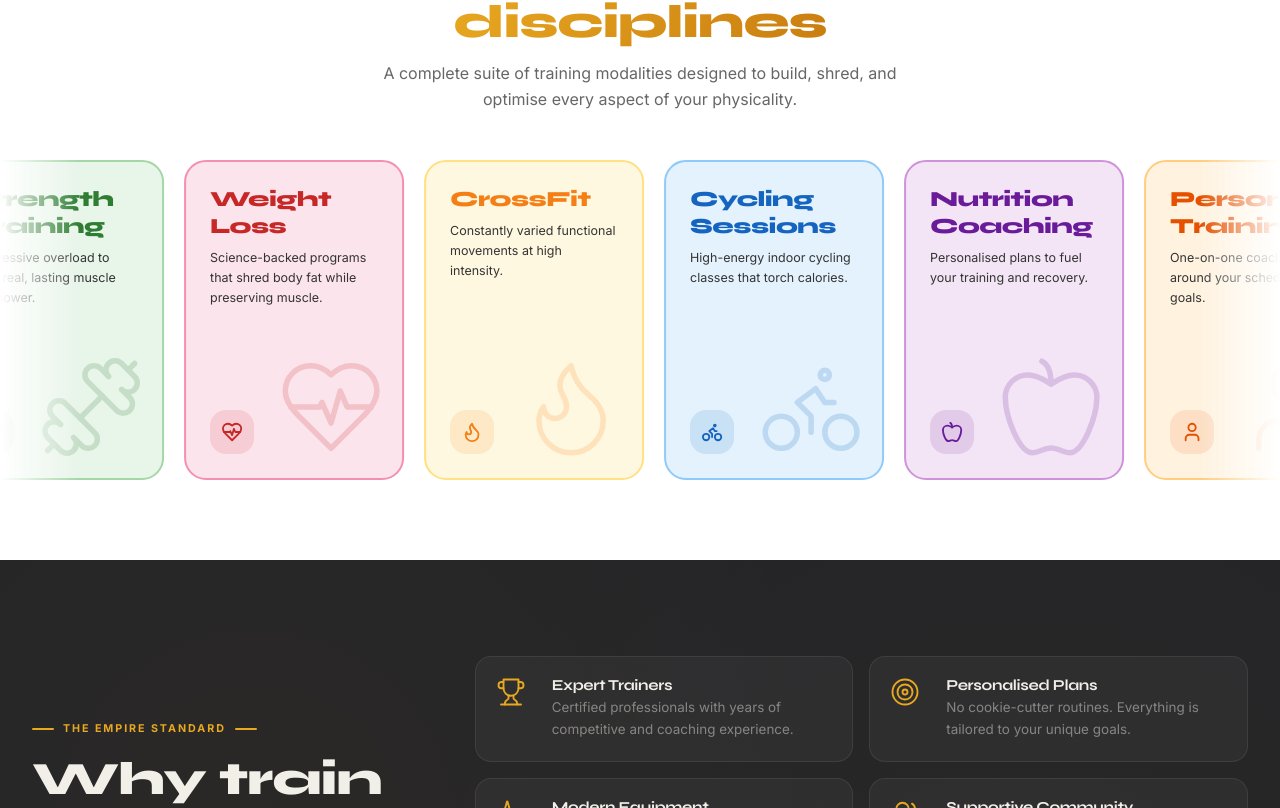
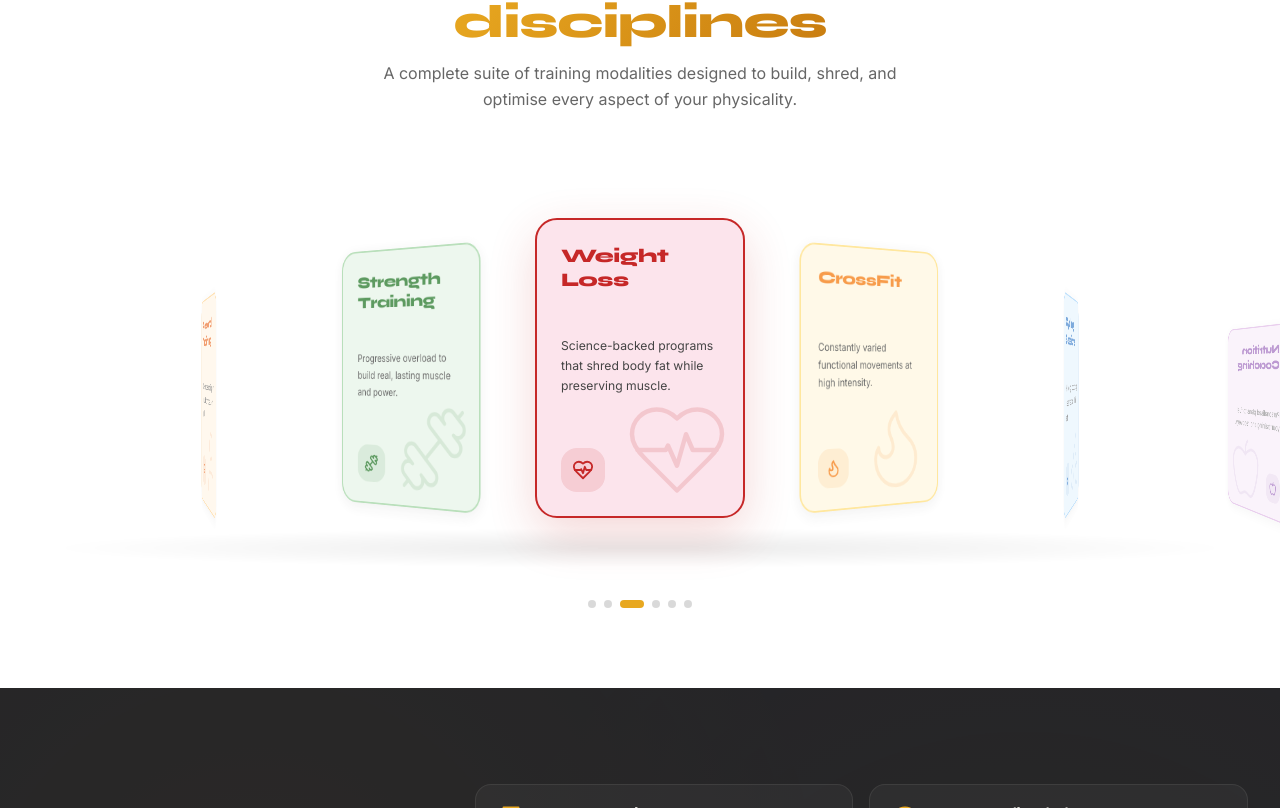
Before and after one commit to kinjal-webdev/muscle-empire, a React (Vite) app: page / in a window 1280 px wide. Shown: the part 2260-3068 px from the top of the page. Built offline with nearby package versions, Linux system fonts and the light colour scheme.

Commit message:
feat: services — semicircular arc carousel with 3D coverflow, tilt and depth

```diff
--- a/src/components/Services.tsx
+++ b/src/components/Services.tsx
@@ -1,99 +1,61 @@
+import { useEffect, useRef, useState } from "react";
 import { motion } from "framer-motion";
 import { Dumbbell, HeartPulse, Flame, Bike, User, Apple } from "lucide-react";
 
 const services = [
-  {
-    title: "Personal Training",
-    desc: "One-on-one coaching built around your schedule and goals.",
-    Icon: User,
-    bg: "#FFF3E0",
-    iconColor: "#E65100",
-    border: "#FFCC80",
-  },
-  {
-    title: "Strength Training",
-    desc: "Progressive overload to build real, lasting muscle and power.",
-    Icon: Dumbbell,
-    bg: "#E8F5E9",
-    iconColor: "#2E7D32",
-    border: "#A5D6A7",
-  },
-  {
-    title: "Weight Loss",
-    desc: "Science-backed programs that shred body fat while preserving muscle.",
-    Icon: HeartPulse,
-    bg: "#FCE4EC",
-    iconColor: "#C62828",
-    border: "#F48FB1",
-  },
-  {
-    title: "CrossFit",
-    desc: "Constantly varied functional movements at high intensity.",
-    Icon: Flame,
-    bg: "#FFF8E1",
-    iconColor: "#F57F17",
-    border: "#FFE082",
-  },
-  {
-    title: "Cycling Sessions",
-    desc: "High-energy indoor cycling classes that torch calories.",
-    Icon: Bike,
-    bg: "#E3F2FD",
-    iconColor: "#1565C0",
-    border: "#90CAF9",
-  },
-  {
-    title: "Nutrition Coaching",
-    desc: "Personalised plans to fuel your training and recovery.",
-    Icon: Apple,
-    bg: "#F3E5F5",
-    iconColor: "#6A1B9A",
-    border: "#CE93D8",
-  },
+  { title: "Personal Training",   desc: "One-on-one coaching built around your schedule and goals.",                          Icon: User,      bg: "#FFF3E0", iconColor: "#E65100", border: "#FFCC80" },
+  { title: "Strength Training",   desc: "Progressive overload to build real, lasting muscle and power.",                      Icon: Dumbbell,  bg: "#E8F5E9", iconColor: "#2E7D32", border: "#A5D6A7" },
+  { title: "Weight Loss",         desc: "Science-backed programs that shred body fat while preserving muscle.",               Icon: HeartPulse,bg: "#FCE4EC", iconColor: "#C62828", border: "#F48FB1" },
+  { title: "CrossFit",            desc: "Constantly varied functional movements at high intensity.",                          Icon: Flame,     bg: "#FFF8E1", iconColor: "#F57F17", border: "#FFE082" },
+  { title: "Cycling Sessions",    desc: "High-energy indoor cycling classes that torch calories fast.",                       Icon: Bike,      bg: "#E3F2FD", iconColor: "#1565C0", border: "#90CAF9" },
+  { title: "Nutrition Coaching",  desc: "Personalised plans to fuel your training and recovery.",                             Icon: Apple,     bg: "#F3E5F5", iconColor: "#6A1B9A", border: "#CE93D8" },
 ];
 
-/* duplicate for seamless loop */
-const items = [...services, ...services, ...services];
+const CARD_W = 210;
+const CARD_H = 300;
+const GAP    = 28;
+const STEP   = CARD_W + GAP;
 
-function Card({ s }: { s: typeof services[0] }) {
-  return (
-    <div
-      className="shrink-0 w-[200px] sm:w-[220px] h-[300px] sm:h-[320px] rounded-[22px] flex flex-col justify-between p-6 border-2 relative overflow-hidden select-none"
-      style={{ background: s.bg, borderColor: s.border }}
-    >
-      {/* Title top-left */}
-      <h3
-        className="font-display font-black text-[1.35rem] leading-tight tracking-tight"
-        style={{ color: s.iconColor }}
-      >
-        {s.title}
-      </h3>
+/* Arc transform for each card based on its offset from centre */
+function arcTransform(offset: number) {
+  /* offset = -2..2 (how far from centre in card-widths) */
+  const maxAngle  = 28;          /* degrees tilt at edges */
+  const maxY      = 60;          /* px drop at edges */
+  const maxScale  = 0.72;        /* min scale at edges */
+  const maxZ      = -160;        /* translateZ at edges */
 
-      {/* Description */}
-      <p className="text-[0.78rem] text-[#333] leading-relaxed mt-2 flex-1">
-        {s.desc}
-      </p>
+  const t = Math.max(-2.5, Math.min(2.5, offset));
+  const rotateY = t * maxAngle;
+  const translateY = (t * t) * (maxY / 6.25);   /* parabola */
+  const scale = 1 - Math.abs(t) * ((1 - maxScale) / 2.5);
+  const translateZ = -(t * t) * (Math.abs(maxZ) / 6.25);
+  const opacity = 1 - Math.abs(t) * 0.22;
 
-      {/* Large icon — bottom right, faded */}
-      <div
-        className="absolute bottom-4 right-4 opacity-[0.18]"
-        style={{ color: s.iconColor }}
-      >
-        <s.Icon size={110} strokeWidth={1.2} />
-      </div>
-
-      {/* Small icon — bottom left, solid */}
-      <div
-        className="w-11 h-11 rounded-2xl flex items-center justify-center mt-4 shrink-0"
-        style={{ background: s.iconColor + "20", color: s.iconColor }}
-      >
-        <s.Icon size={22} strokeWidth={2} />
-      </div>
-    </div>
-  );
+  return { rotateY, translateY, scale, translateZ, opacity };
 }
 
 export default function Services() {
+  const [active, setActive] = useState(0);
+  const timerRef = useRef<ReturnType<typeof setInterval> | null>(null);
+  const n = services.length;
+
+  const startTimer = () => {
+    if (timerRef.current) clearInterval(timerRef.current);
+    timerRef.current = setInterval(() => {
+      setActive(a => (a + 1) % n);
+    }, 2600);
+  };
+
+  useEffect(() => {
+    startTimer();
+    return () => { if (timerRef.current) clearInterval(timerRef.current); };
+  }, []);
+
+  const handleClick = (i: number) => {
+    setActive(i);
+    startTimer();
+  };
+
   return (
     <section id="services" className="py-20 bg-white overflow-hidden">
       <div className="absolute inset-x-0 h-px bg-gradient-to-r from-transparent via-black/[0.07] to-transparent" />
@@ -104,7 +66,7 @@ export default function Services() {
         whileInView={{ opacity: 1, y: 0 }}
         viewport={{ once: true, margin: "-60px" }}
         transition={{ duration: 0.65, ease: [0.16, 1, 0.3, 1] }}
-        className="text-center max-w-xl mx-auto px-5 mb-12"
+        className="text-center max-w-xl mx-auto px-5 mb-14"
       >
         <div className="eyebrow justify-center mb-4">What we offer</div>
         <h2 className="font-display font-black text-[#1C1C1E] text-[clamp(2rem,4.5vw,2.9rem)]">
@@ -115,23 +77,115 @@ export default function Services() {
         </p>
       </motion.div>
 
-      {/* Marquee row */}
-      <div className="relative">
-        {/* Left fade */}
-        <div className="absolute inset-y-0 left-0 w-20 z-10 pointer-events-none bg-gradient-to-r from-white to-transparent" />
-        {/* Right fade */}
-        <div className="absolute inset-y-0 right-0 w-20 z-10 pointer-events-none bg-gradient-to-l from-white to-transparent" />
+      {/* Arc carousel */}
+      <div
+        className="relative mx-auto"
+        style={{
+          height: CARD_H + 100,
+          width: "100%",
+          perspective: "1000px",
+          perspectiveOrigin: "50% 40%",
+        }}
+      >
+        <div className="absolute inset-0 flex items-center justify-center" style={{ perspective: "1000px" }}>
+          {services.map((svc, i) => {
+            /* offset relative to active card */
+            let offset = i - active;
+            /* wrap so we always pick the shortest path */
+            if (offset > n / 2) offset -= n;
+            if (offset < -n / 2) offset += n;
 
-        <motion.div
-          className="flex gap-5 px-10"
-          animate={{ x: ["0%", "-33.33%"] }}
-          transition={{ duration: 30, repeat: Infinity, ease: "linear", repeatType: "loop" }}
-          style={{ width: "max-content" }}
-        >
-          {items.map((s, i) => (
-            <Card key={i} s={s} />
-          ))}
-        </motion.div>
+            const { rotateY, translateY, scale, translateZ, opacity } = arcTransform(offset);
+            const xPos = offset * STEP;
+            const isCenter = offset === 0;
+
+            return (
+              <motion.div
+                key={i}
+                onClick={() => handleClick(i)}
+                animate={{
+                  x: xPos,
+                  y: translateY,
+                  scale,
+                  rotateY,
+                  translateZ,
+                  opacity,
+                }}
+                transition={{ duration: 0.55, ease: [0.16, 1, 0.3, 1] }}
+                className="absolute cursor-pointer"
+                style={{
+                  width: CARD_W,
+                  height: CARD_H,
+                  transformStyle: "preserve-3d",
+                  zIndex: isCenter ? 10 : 10 - Math.abs(offset),
+                }}
+              >
+                <div
+                  className="w-full h-full rounded-[22px] flex flex-col justify-between p-6 border-2 relative overflow-hidden"
+                  style={{
+                    background: svc.bg,
+                    borderColor: isCenter ? svc.iconColor : svc.border,
+                    boxShadow: isCenter
+                      ? `0 16px 48px ${svc.iconColor}30`
+                      : "0 4px 16px rgba(0,0,0,0.07)",
+                    transition: "box-shadow 0.3s, border-color 0.3s",
+                  }}
+                >
+                  {/* Title */}
+                  <h3
+                    className="font-display font-black text-[1.2rem] leading-tight tracking-tight z-10 relative"
+                    style={{ color: svc.iconColor }}
+                  >
+                    {svc.title}
+                  </h3>
+
+                  {/* Desc */}
+                  <p className="text-[#444] text-[0.76rem] leading-relaxed mt-2 z-10 relative">
+                    {svc.desc}
+                  </p>
+
+                  {/* Large watermark icon */}
+                  <div className="absolute bottom-3 right-3 opacity-[0.15]" style={{ color: svc.iconColor }}>
+                    <svc.Icon size={108} strokeWidth={1} />
+                  </div>
+
+                  {/* Small solid icon */}
+                  <div
+                    className="w-11 h-11 rounded-2xl flex items-center justify-center mt-4 shrink-0 z-10 relative"
+                    style={{ background: svc.iconColor + "20", color: svc.iconColor }}
+                  >
+                    <svc.Icon size={22} strokeWidth={2} />
+                  </div>
+                </div>
+              </motion.div>
+            );
+          })}
+        </div>
+
+        {/* Bottom shadow / ground reflection */}
+        <div
+          className="absolute bottom-0 left-1/2 -translate-x-1/2 pointer-events-none"
+          style={{
+            width: STEP * 5,
+            height: 40,
+            background: "radial-gradient(ellipse, rgba(0,0,0,0.08) 0%, transparent 70%)",
+            borderRadius: "50%",
+          }}
+        />
+      </div>
+
+      {/* Dot indicators */}
+      <div className="flex justify-center gap-2 mt-8">
+        {services.map((_, i) => (
+          <button
+            key={i}
+            onClick={() => handleClick(i)}
+            className={`rounded-full transition-all duration-300 ${
+              i === active ? "w-6 h-2 bg-[#E8A820]" : "w-2 h-2 bg-black/15 hover:bg-[#E8A820]/50"
+            }`}
+            aria-label={`Go to ${services[i].title}`}
+          />
+        ))}
       </div>
     </section>
   );
```
